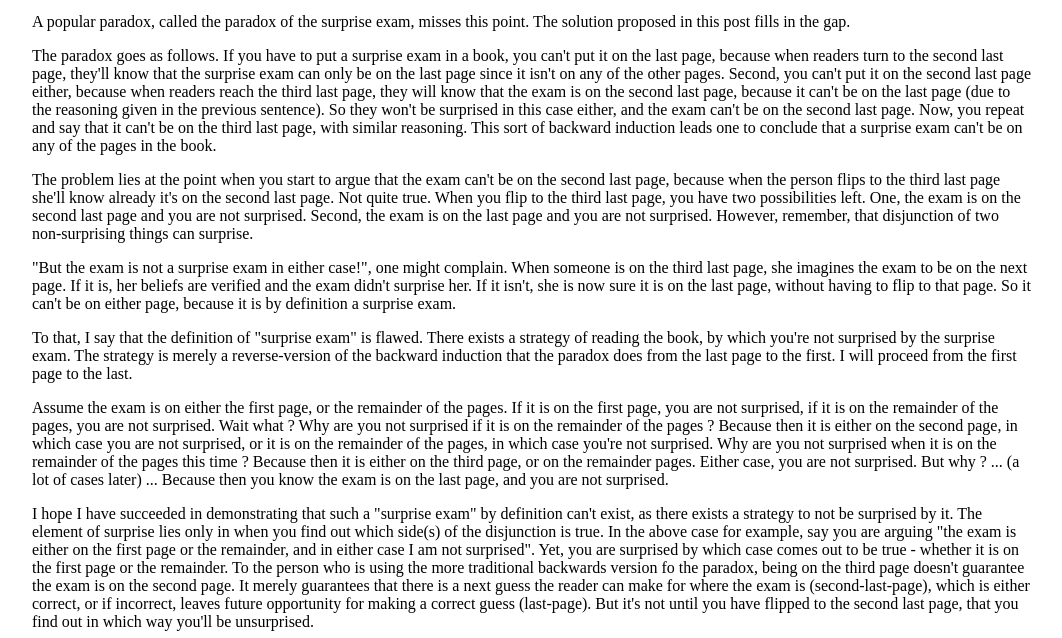
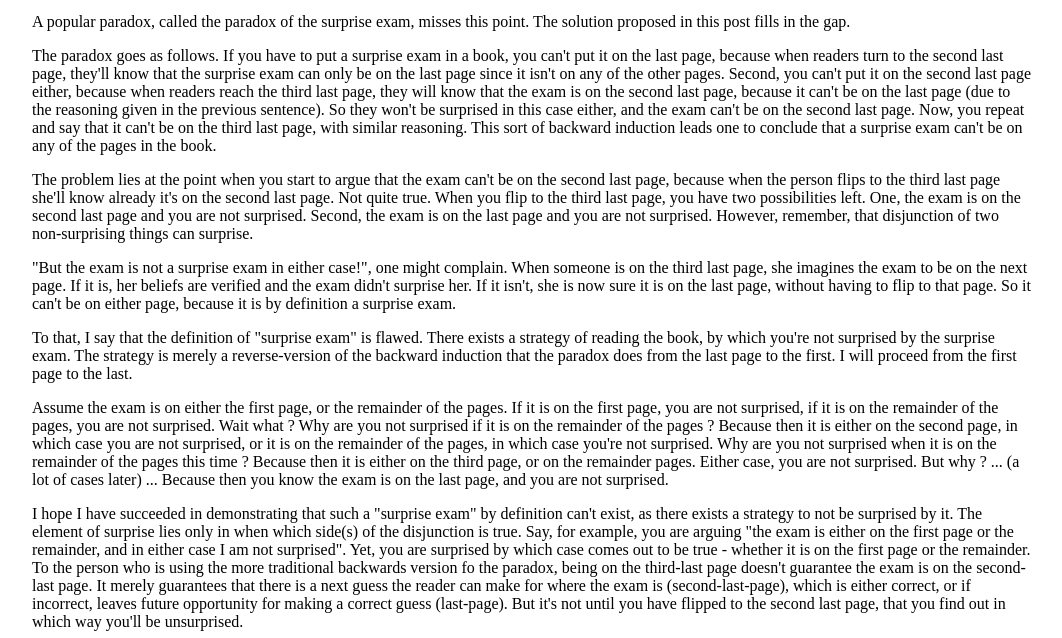
Before and after one commit to mayankkamboj47/mayankkamboj47.github.io, an Eleventy site: page posts/2022-10-14-surprise-exam-paradox.md in a window 1280 px wide. Shown: the part 162-800 px from the top of the page, without its empty margins (108-1170 px from the left). Built offline with nearby package versions, Linux system fonts and the light colour scheme; Eleventy itself is replaced by a stand-in of ours; files that its build step writes are made by us from their sources.

Commit message:
Edit:Surprise Exam Paradox

```diff
--- a/posts/2022-10-14-surprise-exam-paradox.md
+++ b/posts/2022-10-14-surprise-exam-paradox.md
@@ -25,7 +25,7 @@ But why ?
 ...
 Because then you know the exam is on the last page, and you are not surprised.
 
-I hope I have succeeded in demonstrating that such a "surprise exam" by definition can't exist, as there exists a strategy to not be surprised by it. The element of surprise lies only in when you find out which side(s) of the disjunction is true. In the above case for example, say you are arguing "the exam is either on the first page or the remainder, and in either case I am not surprised". Yet, you are surprised by which case comes out to be true - whether it is on the first page or the remainder. To the person who is using the more traditional backwards version fo the paradox, being on the third page doesn't guarantee the exam is on the second page. It merely guarantees that there is a next guess the reader can make for where the exam is (second-last-page), which is either correct, or if incorrect, leaves future opportunity for making a correct guess (last-page). But it's not until you have flipped to the second last page, that you find out in which way you'll be unsurprised.
+I hope I have succeeded in demonstrating that such a "surprise exam" by definition can't exist, as there exists a strategy to not be surprised by it. The element of surprise lies only in when which side(s) of the disjunction is true. Say, for example, you are arguing "the exam is either on the first page or the remainder, and in either case I am not surprised". Yet, you are surprised by which case comes out to be true - whether it is on the first page or the remainder. To the person who is using the more traditional backwards version fo the paradox, being on the third-last page doesn't guarantee the exam is on the second-last page. It merely guarantees that there is a next guess the reader can make for where the exam is (second-last-page), which is either correct, or if incorrect, leaves future opportunity for making a correct guess (last-page). But it's not until you have flipped to the second last page, that you find out in which way you'll be unsurprised.
 
 With all of that, let's see if we can spot the error loud and clear in the logical argument.
 
```
